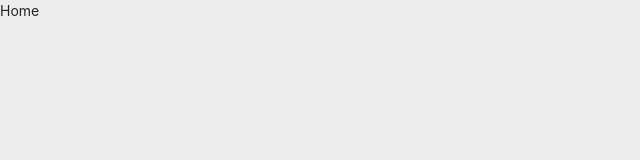
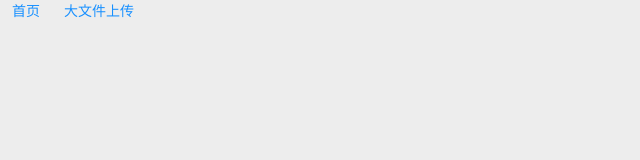
Before and after one commit to kricn/vue-admin-template, a Vue app in the folder demo/: page / in a window 1280 px wide. Shown: the top 160 px of the page, without its empty margins (0-640 px from the left). Built offline with nearby package versions, Linux system fonts and the light colour scheme.

Commit message:
路由配置

```diff
--- /dev/null
+++ b/demo/src/layout/index.vue
@@ -0,0 +1,36 @@
+<template>
+  <div>
+    <template v-for="item in renderRouteLists" :key="item.path">
+      <router-link :to="{path: item.path}">{{item.meta.title}}</router-link>
+    </template>
+    <router-view />
+  </div>
+</template>
+<script>
+import { ref } from 'vue'
+import routes from '@/router/menu'
+export default {
+  name: 'Layout',
+  setup() {
+    let renderRouteLists = ref([])
+    const filterRoute = (routes) => {
+      return routes.filter(item => {
+        if (item.children && item.children.length > 0) {
+          item.children = filterRoute(item.children)
+        }
+        return !item.meta || (item.meta && !item.meta.noShow)
+      })
+    }
+    renderRouteLists = filterRoute(routes)
+    console.log(renderRouteLists)
+    return {
+      renderRouteLists
+    }
+  }
+}
+</script>
+<style lang="scss" scoped>
+a {
+  padding: 10px 12px;
+}
+</style>
--- a/demo/src/pages/FileUpload/index.vue
+++ b/demo/src/pages/FileUpload/index.vue
@@ -25,19 +25,11 @@
   </div>
 </template>
 <script>
-import { reactive, ref, watch } from 'vue'
+import { reactive, ref } from 'vue'
 import {
   uploadBigFile,
   mergeBigFile
 } from '@/api/file.js'
-
-function asyncPool(pool) {
-
-  const copyPool = pool.slice()
-  const running = []
-  const finished = []
-
-}
 
 export default {
   name: 'FileUpload',
--- a/demo/src/pages/Home.vue
+++ b/demo/src/pages/Home.vue
@@ -3,3 +3,7 @@
     Home
   </div>
 </template>
+<script>
+export default {
+}
+</script>
--- a/demo/src/router/index.js
+++ b/demo/src/router/index.js
@@ -1,14 +1,19 @@
-import { createRouter, createWebHistory } from 'vue-router'
+import {
+  createRouter,
+  createWebHistory
+} from 'vue-router'
+import menu from './menu'
 
 const routes = [
   {
     path: '/',
-    component: () => import('@/pages/Home.vue')
+    name: 'Layout',
+    meta: {
+      noShow: true
+    },
+    component: () => import('@/layout'),
+    children: menu
   },
-  {
-    path: '/file-upload',
-    component: () => import('@/pages/FileUpload')
-  }
 ]
 
 const router = createRouter({
@@ -16,4 +21,8 @@ const router = createRouter({
   routes
 })
 
+export {
+  routes
+}
+
 export default router;
--- /dev/null
+++ b/demo/src/router/menu.js
@@ -0,0 +1,20 @@
+const menu = [
+  {
+    path: 'home',
+    name: 'Home',
+    meta: {
+      title: '首页'
+    },
+    component: () => import('@/pages/Home')
+  },
+  {
+    path: 'file-upload',
+    name: "FileUpload",
+    meta: {
+      title: '大文件上传'
+    },
+    component: () => import('@/pages/FileUpload')
+  }
+]
+
+export default menu
```
